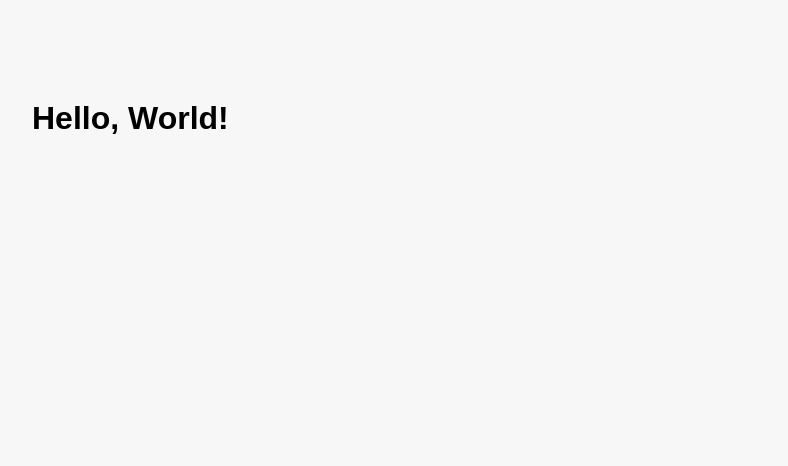
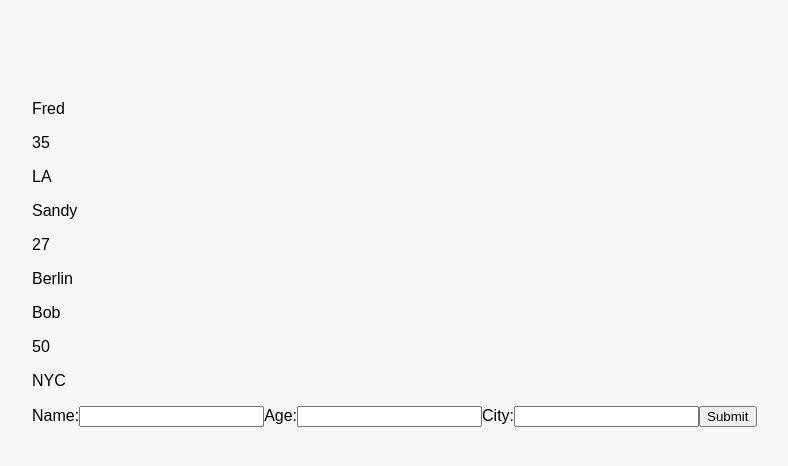
Before and after one commit to mattperkins/form-props-functions, a React (Create React App) app: page / in a window 1280 px wide. Shown: the top 466 px of the page, without its empty margins (76-864 px from the left). Built offline with nearby package versions, Linux system fonts and the light colour scheme.

Commit message:
add form and data components

```diff
--- a/package.json
+++ b/package.json
@@ -3,8 +3,8 @@
   "version": "0.1.0",
   "private": true,
   "dependencies": {
-    "react": "16.4.0",
-    "react-dom": "16.4.0",
+    "react": "^16.4.2",
+    "react-dom": "^16.4.2",
     "styled-components": "3.3.2"
   },
   "devDependencies": {
--- a/public/index.html
+++ b/public/index.html
@@ -19,7 +19,7 @@
       work correctly both with client-side routing and a non-root public URL.
       Learn how to configure a non-root public URL by running `npm run build`.
     -->
-    <title>Awesome web apps by DORMshed</title>
+    <title>Form Props Functions</title>
   </head>
   <body>
     <noscript>
--- /dev/null
+++ b/src/AddUser.js
@@ -0,0 +1,35 @@
+import * as React from 'react'
+
+export default class AddUsers2 extends React.Component{
+
+    state={
+        name: null,
+        age: null,
+        city: null
+    }
+
+    handleChange = (e) => {
+        this.setState({
+            [e.target.id]: e.target.value
+        })
+    }
+    handleSubmit = (e) => {
+        e.preventDefault()
+        this.props.addLemon(this.state)
+    }
+    render() {
+    return (
+    <div>
+    <form onSubmit={this.handleSubmit}>
+        <label htmlFor="name">Name:</label>
+        <input type="text" id="name" onChange={this.handleChange}/>
+        <label htmlFor="age">Age:</label>
+        <input type="text" id="age" onChange={this.handleChange}/>
+        <label htmlFor="city">City:</label>
+        <input type="text" id="city" onChange={this.handleChange}/>
+        <button>Submit</button>
+    </form>
+</div>
+)
+}
+}
--- /dev/null
+++ b/src/App.js
@@ -0,0 +1,29 @@
+import * as React from 'react'
+import Users from './Users'
+import AddUser from './AddUser'
+
+export default class App extends React.Component{
+  state={
+   users: [
+      {name: "Fred", age: 35, city: "LA"}, {name: "Sandy", age: 27, city: "Berlin"},
+      {name: "Bob", age: 50, city: "NYC"}
+  ]
+   }
+
+  addUser = (user) => {
+    user.id = Math.random()
+    let users = [...this.state.users, user]
+    this.setState({
+        users: users
+      })
+  }
+
+  render(){
+   return(
+    <div>
+       <Users users={this.state.users}/>
+       <AddUser addUser={this.addUser} />
+     </div>
+   )
+  }
+}
--- /dev/null
+++ b/src/Users.js
@@ -0,0 +1,11 @@
+import * as React from 'react'
+
+export default ({users}) => (
+    users.map((users, id) => {
+       return <div key={id}>
+            <p>{users.name}</p>
+            <p>{users.age}</p>
+            <p>{users.city}</p>
+        </div>
+    })
+)
--- a/src/index.js
+++ b/src/index.js
@@ -2,6 +2,7 @@ import * as React from 'react'
 import ReactDOM from 'react-dom'
 import registerServiceWorker from './registerServiceWorker'
 import styled, {injectGlobal} from 'styled-components'
+import App from './App'
 
 //eslint-disable-next-line
 injectGlobal`
@@ -18,7 +19,7 @@ margin: 100px;
 
 
 // main ("ROOT") component
-export default class Root extends React.Component {
+class Root extends React.Component {
 
 
 // MAIN COMPONENT RENDER
@@ -29,7 +30,7 @@ return (
 
 <Wrapper>
 
-  <h1>Hello, World!</h1>
+<App />
 
 </Wrapper>
 
```
Also changed, not shown: 1 other file (tests, documents, lock files or other folders).
